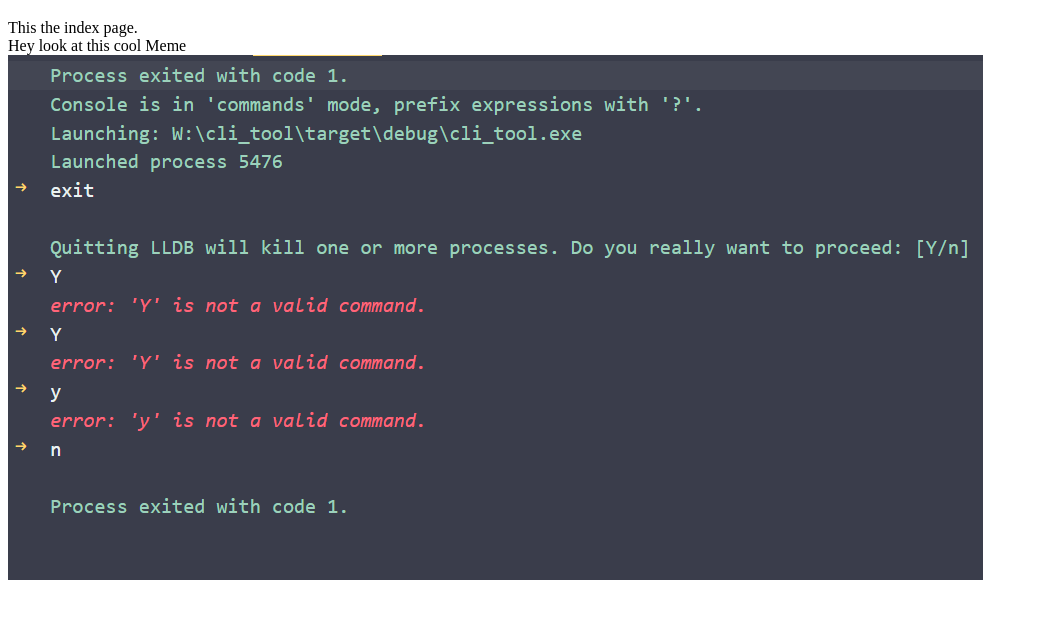
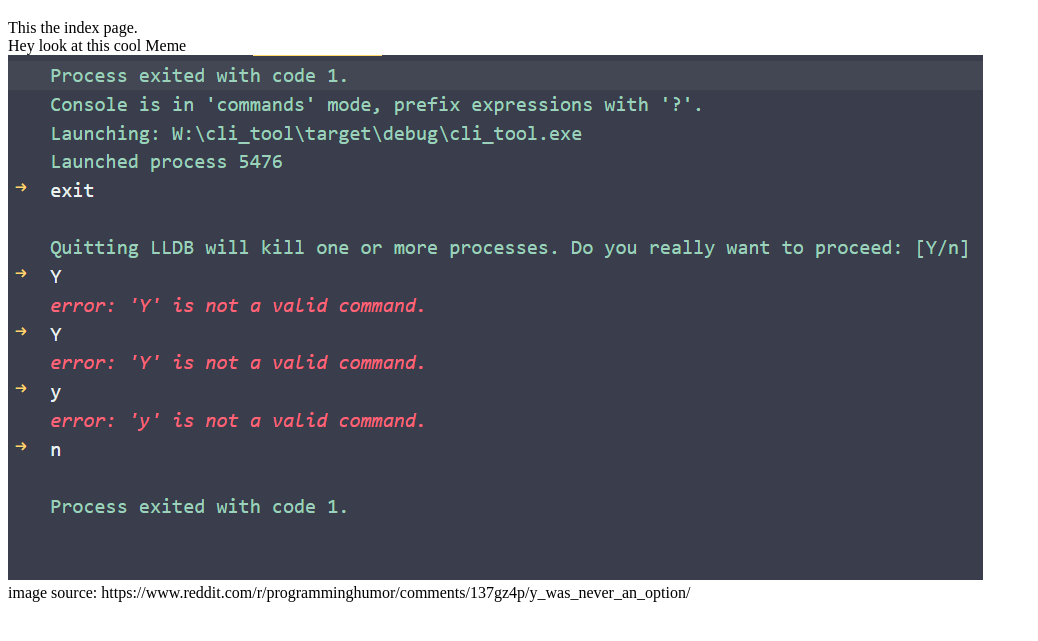
Before and after one commit to PWMUAT/UAT, a plain HTML site: page Index.html in a window 1280 px wide. Shown: the part 61-702 px from the top of the page, without its empty margins (0-1038 px from the left). Drawn offline with Linux system fonts and the light colour scheme.

Commit message:
Add files via upload

```diff
--- a/Index.html
+++ b/Index.html
@@ -14,6 +14,8 @@
         Hey look at this cool Meme
         <br>
         <img id="IndexMeme" src="IndexMeme.png">
+        <br>
+        image source: https://www.reddit.com/r/programminghumor/comments/137gz4p/y_was_never_an_option/
     </p>
 </body>
 </html>
```
